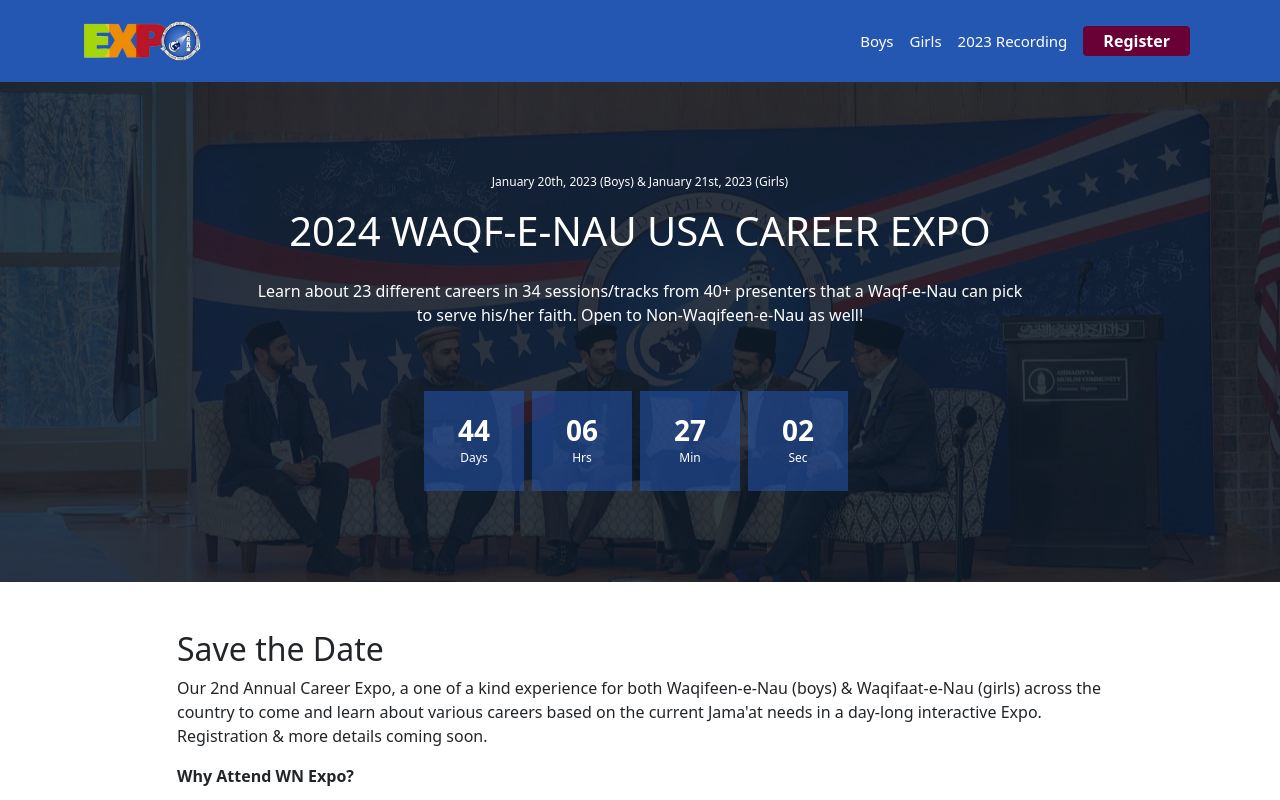
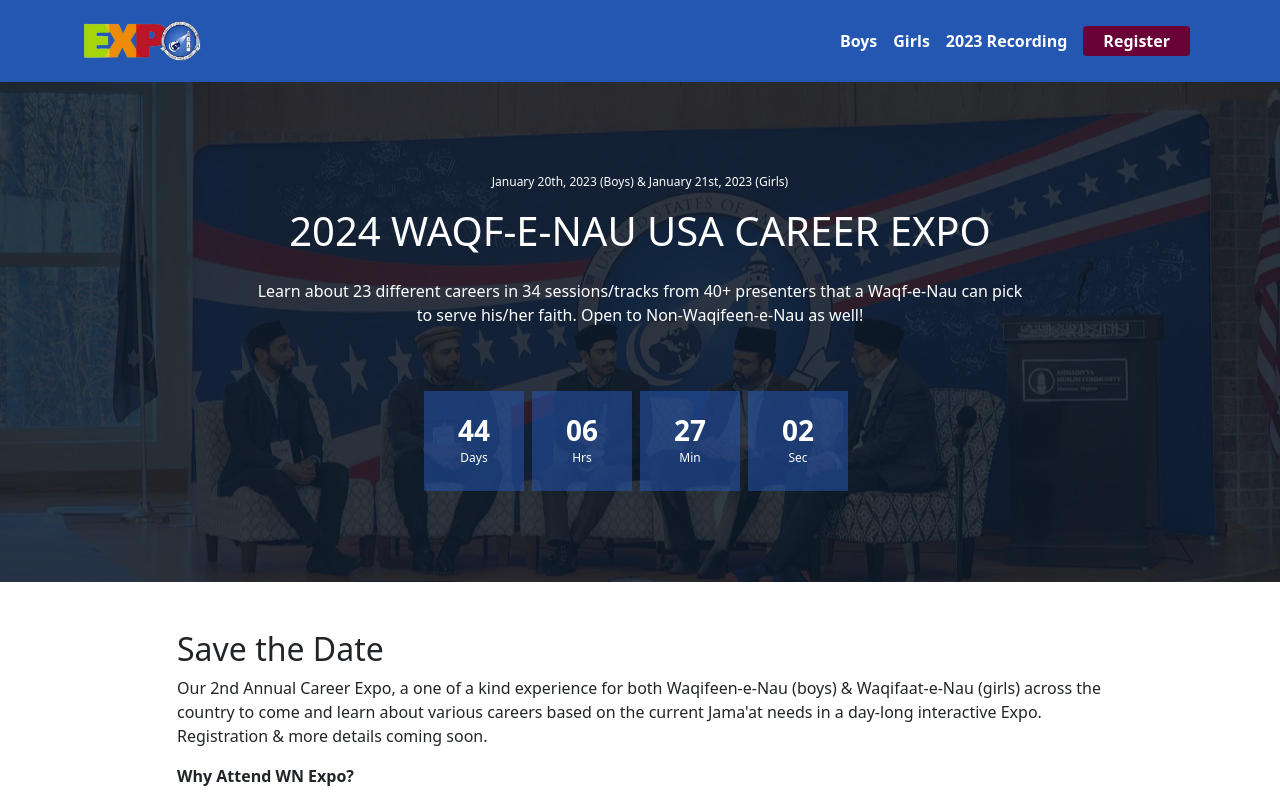
Before and after one commit to tofik-khan/wn-expo, a Next.js app: page / in a window 1280 px wide. Shown: the top 800 px of the page. Built offline with nearby package versions, Linux system fonts and the light colour scheme.

Commit message:
Update Nav Links to be more clear

```diff
--- a/partials/Nav.js
+++ b/partials/Nav.js
@@ -17,20 +17,24 @@ const StyledSpacer = styled.div`
 `;
 
 const StyledLink = styled(Nav.Link)`
+  all: unset;
+
   display: flex;
   justify-content: center;
   align-items: center;
 
-  font-size: 15px;
+  padding: 4px 8px;
+
+  border-radius: 8px;
+
+  font-size: 16px;
+  font-weight: bold;
   color: white;
   margin-bottom: 0;
 
-  text-decoration: underline rgba(255, 255, 255, 0);
-  text-underline-offset: 2px;
-
   &:hover {
-    text-decoration: underline rgba(255, 255, 255, 1) 2px;
-    transition: text-decoration 500ms;
+    background-color: #00000044;
+    color: white;
   }
 `;
 
```
